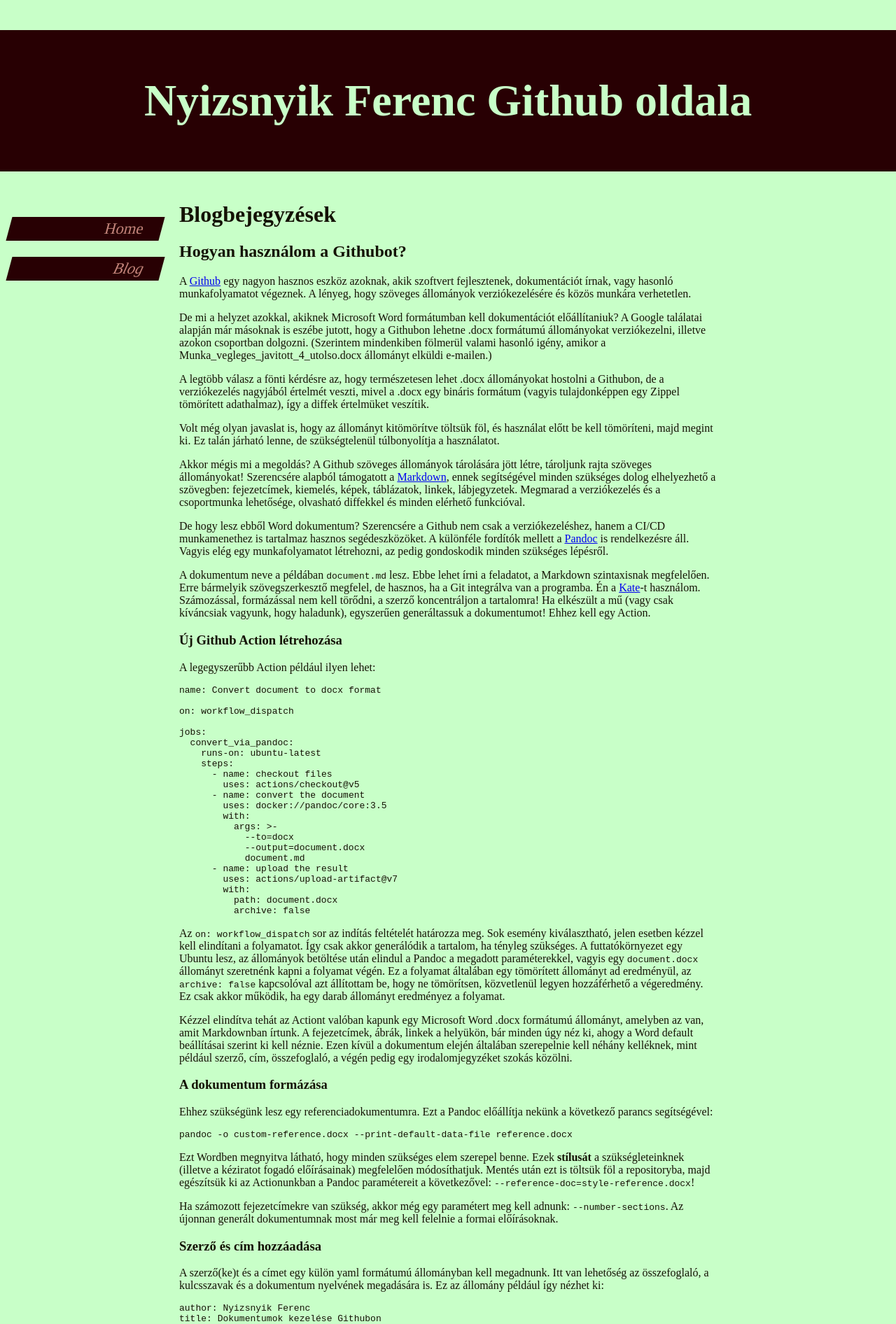
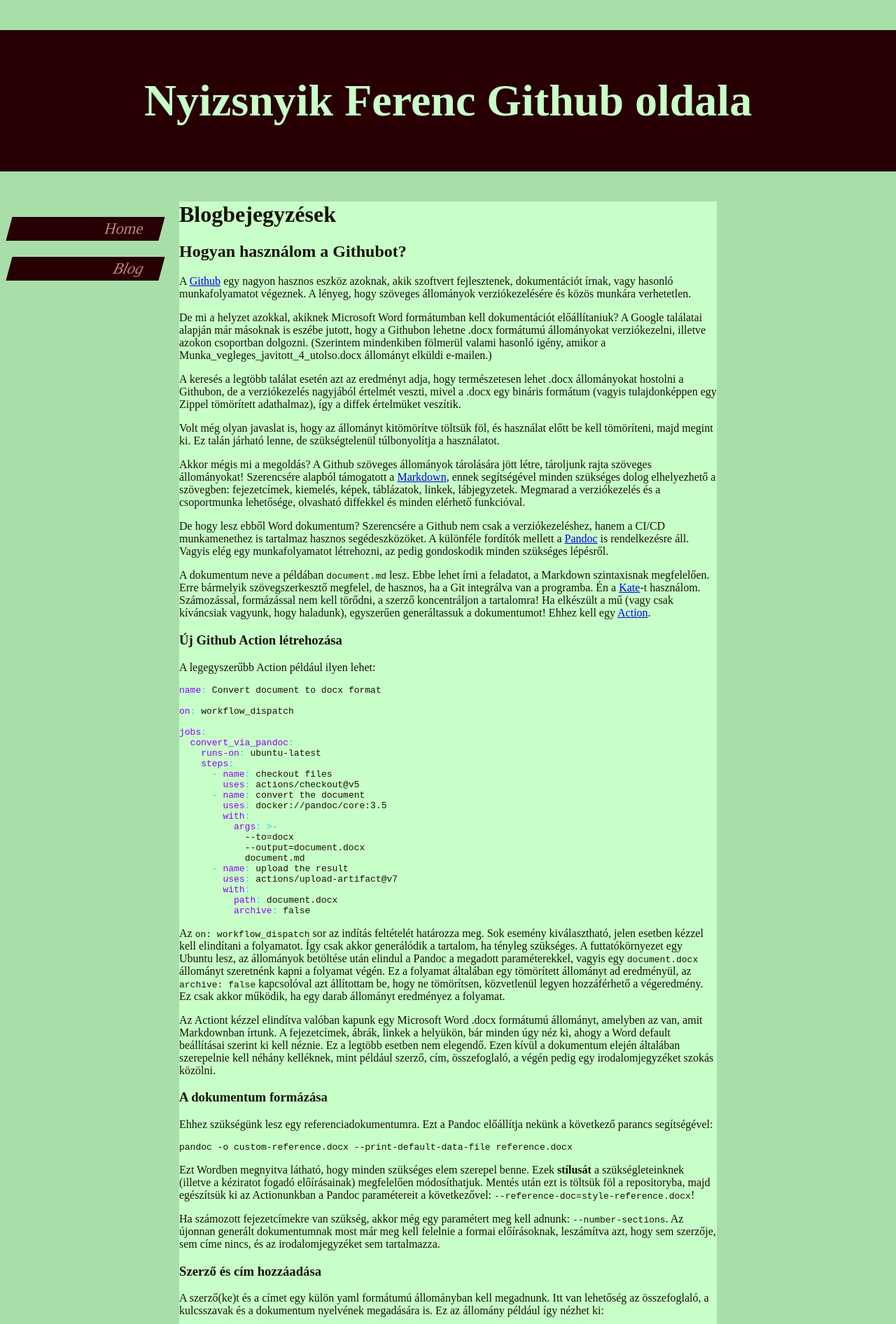
Before and after one commit to nyizsa/nyizsa.github.io, a Jekyll site: the page built from blog.md, in a window 1280 px wide. Shown: the top 1892 px of the page at 70% size. Built offline with Jekyll 4.4.1, drawn with Linux system fonts in a browser that asks for light colours; our own code applies the rules of GitHub Pages for plain Markdown files; some of the changed text lies outside the part shown.

Commit message:
Javítás

````diff
--- a/assets/css/stylesheet.css
+++ b/assets/css/stylesheet.css
@@ -4,7 +4,7 @@ html {
 }
 
 body {
-    background-color: #c8ffc8;
+    background-color: #a8dfa8;
     color: #141204;
     margin: 0px;
     padding: 0px;
@@ -27,6 +27,7 @@ body {
 }
 
 .content {
+    background-color: #c8ffc8;
     margin-left: 20%;
     margin-right: 20%;
 }
@@ -59,3 +60,12 @@ body {
 .thispage {
     font-style: italic;
 }
+
+.na {
+    font-style: bold;
+    color: #9000ff;
+}
+
+.pi {
+    color: #00d9ff;
+}
--- a/blog.md
+++ b/blog.md
@@ -6,7 +6,7 @@ A [Github](https://github.com) egy nagyon hasznos eszköz azoknak, akik szoftver
 
 De mi a helyzet azokkal, akiknek Microsoft Word formátumban kell dokumentációt előállítaniuk? A Google találatai alapján már másoknak is eszébe jutott, hogy a Githubon lehetne .docx formátumú állományokat verziókezelni, illetve azokon csoportban dolgozni. (Szerintem mindenkiben fölmerül valami hasonló igény, amikor a Munka_vegleges_javitott_4_utolso.docx állományt elküldi e-mailen.)
 
-A legtöbb válasz a fönti kérdésre az, hogy természetesen lehet .docx állományokat hostolni a Githubon, de a verziókezelés nagyjából értelmét veszti, mivel a .docx egy bináris formátum (vagyis tulajdonképpen egy Zippel tömörített adathalmaz), így a diffek értelmüket veszítik.
+A keresés a legtöbb találat esetén azt az eredményt adja, hogy természetesen lehet .docx állományokat hostolni a Githubon, de a verziókezelés nagyjából értelmét veszti, mivel a .docx egy bináris formátum (vagyis tulajdonképpen egy Zippel tömörített adathalmaz), így a diffek értelmüket veszítik.
 
 Volt még olyan javaslat is, hogy az állományt kitömörítve töltsük föl, és használat előtt be kell tömöríteni, majd megint ki. Ez talán járható lenne, de szükségtelenül túlbonyolítja a használatot.
 
@@ -14,7 +14,7 @@ Akkor mégis mi a megoldás? A Github szöveges állományok tárolására jött
 
 De hogy lesz ebből Word dokumentum? Szerencsére a Github nem csak a verziókezeléshez, hanem a CI/CD munkamenethez is tartalmaz hasznos segédeszközöket. A különféle fordítók mellett a [Pandoc](https://pandoc.org) is rendelkezésre áll. Vagyis elég egy munkafolyamatot létrehozni, az pedig gondoskodik minden szükséges lépésről.
 
-A dokumentum neve a példában `document.md` lesz. Ebbe lehet írni a feladatot, a Markdown szintaxisnak megfelelően. Erre bármelyik szövegszerkesztő megfelel, de hasznos, ha a Git integrálva van a programba. Én a [Kate](https://kate-editor.org/)-t használom. Számozással, formázással nem kell törődni, a szerző koncentráljon a tartalomra! Ha elkészült a mű (vagy csak kíváncsiak vagyunk, hogy haladunk), egyszerűen generáltassuk a dokumentumot! Ehhez kell egy Action.
+A dokumentum neve a példában `document.md` lesz. Ebbe lehet írni a feladatot, a Markdown szintaxisnak megfelelően. Erre bármelyik szövegszerkesztő megfelel, de hasznos, ha a Git integrálva van a programba. Én a [Kate](https://kate-editor.org/)-t használom. Számozással, formázással nem kell törődni, a szerző koncentráljon a tartalomra! Ha elkészült a mű (vagy csak kíváncsiak vagyunk, hogy haladunk), egyszerűen generáltassuk a dokumentumot! Ehhez kell egy [Action](https://github.com/features/actions).
 
 ### Új Github Action létrehozása
 
@@ -47,7 +47,7 @@ jobs:
 
 Az `on: workflow_dispatch` sor az indítás feltételét határozza meg. Sok esemény kiválasztható, jelen esetben kézzel kell elindítani a folyamatot. Így csak akkor generálódik a tartalom, ha tényleg szükséges. A futtatókörnyezet egy Ubuntu lesz, az állományok betöltése után elindul a Pandoc a megadott paraméterekkel, vagyis egy `document.docx` állományt szeretnénk kapni a folyamat végén. Ez a folyamat általában egy tömörített állományt ad eredményül, az `archive: false` kapcsolóval azt állítottam be, hogy ne tömörítsen, közvetlenül legyen hozzáférhető a végeredmény. Ez csak akkor működik, ha egy darab állományt eredményez a folyamat.
 
-Kézzel elindítva tehát az Actiont valóban kapunk egy Microsoft Word .docx formátumú állományt, amelyben az van, amit Markdownban írtunk. A fejezetcímek, ábrák, linkek a helyükön, bár minden úgy néz ki, ahogy a Word default beállításai szerint ki kell néznie. Ezen kívül a dokumentum elején általában szerepelnie kell néhány kelléknek, mint például szerző, cím, összefoglaló, a végén pedig egy irodalomjegyzéket szokás közölni.
+Az Actiont kézzel elindítva valóban kapunk egy Microsoft Word .docx formátumú állományt, amelyben az van, amit Markdownban írtunk. A fejezetcímek, ábrák, linkek a helyükön, bár minden úgy néz ki, ahogy a Word default beállításai szerint ki kell néznie. Ez a legtöbb esetben nem elegendő. Ezen kívül a dokumentum elején általában szerepelnie kell néhány kelléknek, mint például szerző, cím, összefoglaló, a végén pedig egy irodalomjegyzéket szokás közölni.
 
 ### A dokumentum formázása
 
@@ -59,7 +59,7 @@ pandoc -o custom-reference.docx --print-default-data-file reference.docx
 
 Ezt Wordben megnyitva látható, hogy minden szükséges elem szerepel benne. Ezek **stílusát** a szükségleteinknek (illetve a kéziratot fogadó előírásainak) megfelelően módosíthatjuk. Mentés után ezt is töltsük föl a repositoryba, majd egészítsük ki az Actionunkban a Pandoc paramétereit a következővel: `--reference-doc=style-reference.docx`!
 
-Ha számozott fejezetcímekre van szükség, akkor még egy paramétert meg kell adnunk: `--number-sections`. Az újonnan generált dokumentumnak most már meg kell felelnie a formai előírásoknak.
+Ha számozott fejezetcímekre van szükség, akkor még egy paramétert meg kell adnunk: `--number-sections`. Az újonnan generált dokumentumnak most már meg kell felelnie a formai előírásoknak, leszámítva azt, hogy sem szerzője, sem címe nincs, és az irodalomjegyzéket sem tartalmazza.
 
 ### Szerző és cím hozzáadása
 
@@ -70,6 +70,8 @@ author: Nyizsnyik Ferenc
 title: Dokumentumok kezelése Githubon
 abstract: |
     Ebben a cikkben a dokumnetumok kezeléséről van szó. Ehhez a Github kézenfekvő megoldást kínál.
+
+    Ez több bekezdés is lehet.
 keywords: dokumentum, Github, Pandoc
 lang: hu-HU
 ```
````
Also changed, not shown: other parts of blog.md (+2 -0 lines).
